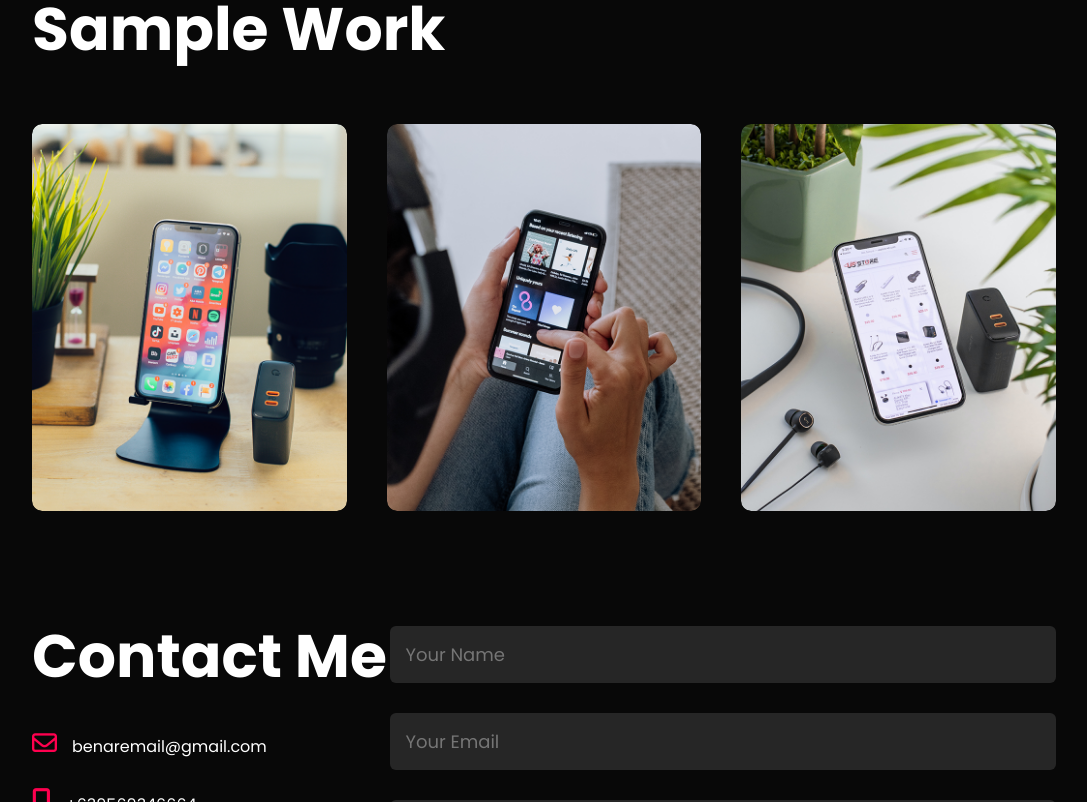
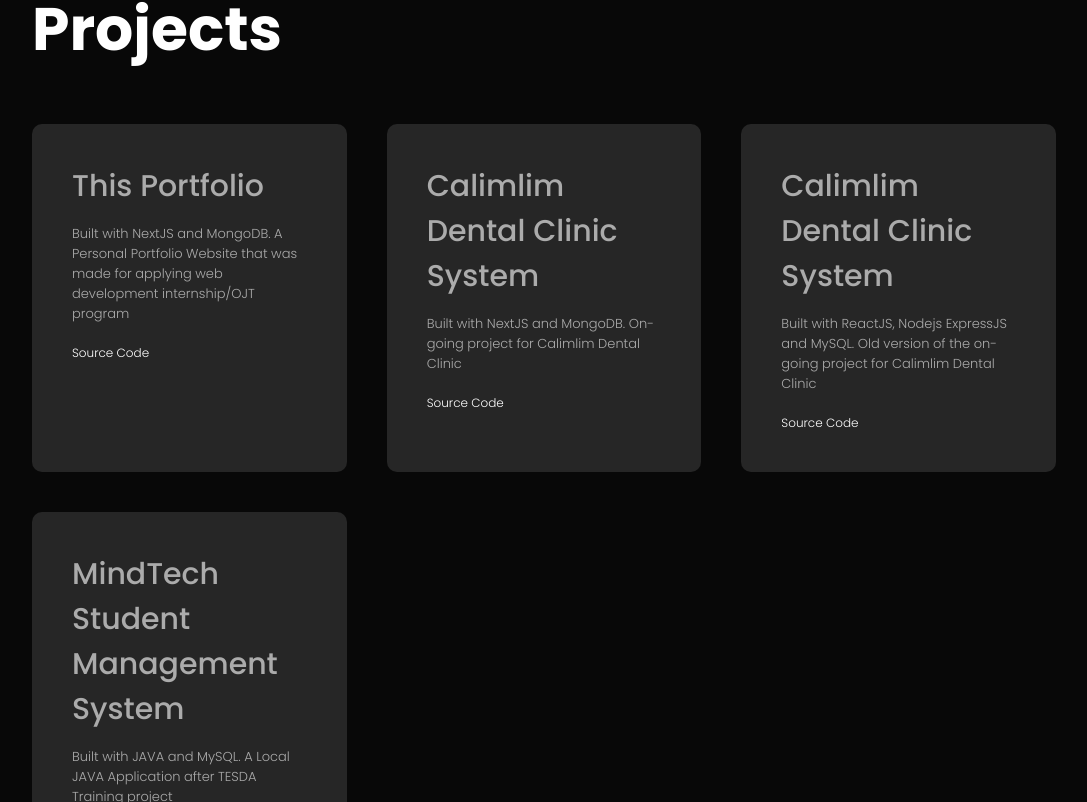
Before and after one commit to bisaisgithub/portfolio, a Next.js app: page / in a window 1280 px wide. Shown: the part 1478-2280 px from the top of the page, without its empty margins (96-1183 px from the left). Built offline with nearby package versions, Linux system fonts and the light colour scheme.

Commit message:
projects modification

```diff
--- a/components/header/Header.js
+++ b/components/header/Header.js
@@ -23,10 +23,10 @@
               <a href="#about">About</a>
             </li>
             <li>
-              <a href="#sample-work">Sample Works</a>
+              <a href="#sample-work">Projects</a>
             </li>
             <li>
-              <Link href="/sample-components" passHref><a>Sample Components</a></Link>
+              <Link href="/sample-components" passHref><a>Components</a></Link>
             </li>
             <li>
               <a href="#contact">Contact</a>
--- a/components/home/contact.js
+++ b/components/home/contact.js
@@ -1,6 +1,8 @@
 import axios from "axios";
 import { useState } from "react";
 import styles from "../../styles/Home.module.scss";
+import { FaGithubSquare } from 'react-icons/fa';
+
 
 const Contact = () => {
   const [message, setMessage] = useState({
@@ -10,6 +12,7 @@
   });
   const [messageSent, setMessageSent] = useState(false);
   const [submitting, setSubmitting] =useState('Submit');
+
   const handleSubmit = async (e) => {
     e.preventDefault();
     setSubmitting('Submitting');
@@ -18,7 +21,7 @@
       message
     );
     if (res.data._id) {
-      await setMessageSent(true);
+      setMessageSent(true);
       setTimeout( ()=>{
         setMessageSent(false);
         setMessage({name:'',email:'',message:''});
@@ -31,6 +34,7 @@
     }
     // console.log("res", res);
   };
+
   return (
     <div className={styles.contact} id="contact">
       <div className={styles.container}>
@@ -46,6 +50,10 @@
             <p>
               <i className="fa-solid fa-mobile-screen"></i>
               <a href="tel:+639569346664">+639569346664</a>{" "}
+            </p>
+            <p>
+              <i><FaGithubSquare/></i>
+              <a href="https://github.com/bisaisgithub" target='_blank' rel="noreferrer">GitHub Account</a>{" "}
             </p>
             {/* <div className={styles.socialIcons}>
               <a href="#"><i class="fa-brands fa-github"></i></a>
@@ -103,7 +111,7 @@
                   submitting
                 }
               </button>
-              {messageSent && <p>Your message has been sent</p>}
+              {messageSent  && <p>Your message has been sent</p> }
             </form>
           </div>
         </div>
--- /dev/null
+++ b/components/home/projects.js
@@ -0,0 +1,60 @@
+import styles from "../../styles/sample-components/Projects.module.scss";
+import { useState } from "react";
+
+const Projects = () => {
+  const [data, setData]=useState([
+    {
+      title: 'This Portfolio',
+      details: 'Built with NextJS and MongoDB. A Personal Portfolio Website that was made for applying web development internship/OJT program',
+      git: 'https://github.com/bisaisgithub/portfolio.git',
+      link:'',
+      linkText: ''
+    },
+    {
+      title: 'Calimlim Dental Clinic System',
+      details: 'Built with NextJS and MongoDB. On-going project for Calimlim Dental Clinic',
+      link: '',
+      git: 'https://github.com/bisaisgithub/dcs3.git',
+      linkText: ''
+    },
+    {
+      title: 'Calimlim Dental Clinic System',
+      details: 'Built with ReactJS, Nodejs ExpressJS and MySQL. Old version of the on-going project for Calimlim Dental Clinic',
+      link: '',
+      git: 'https://github.com/bisaisgithub/dcs.git',
+      linkText: ''
+    },
+    {
+      title: 'MindTech Student Management System',
+      details: 'Built with JAVA and MySQL. A Local JAVA Application after TESDA Training project',
+      link: '',
+      linkText: '',
+      git: 'https://github.com/bisaisgithub/msrms.git'
+    },
+  ]);
+
+  return (
+    <div className={styles.sampleCard} id='services'>
+      <div className={styles.container}>
+        <h2 className={styles.subTitle}>Projects</h2>
+        <div className={styles.servicesList}>
+          {
+            data && data.map((item, i)=>(
+              <div key={i}>
+                <h3>{item.title}</h3>
+                <p>{item.details}</p>
+                <span>
+                  <a href={item.git} target='_blank' rel="noreferrer">Source Code</a>
+                  <a href="#">{item.linkText}</a>
+                </span>
+
+              </div>
+            ))
+          }
+        </div>
+      </div>
+    </div>
+  );
+};
+
+export default Projects;
--- a/components/home/sampleWork.js
+++ /dev/null
@@ -1,43 +0,0 @@
-import styles from '../../styles/Home.module.scss';
-
-const SampleWork = () => {
-  return (
-    <div className={styles.portfolio} id='sample-work'>
-      <div className={styles.container}>
-        <h2 className={styles.subTitle}>Sample Work</h2>
-        <div className={styles.workList}>
-          <div className={styles.work}>
-            <img src="./images/work-1.png" alt="work-1" />
-            <div className={styles.layer}>
-              <h3>This Portfolio</h3>
-              <p>Developing using NextJS a (ReactJS framework with built in Node Express API) and MongoDB. Contains information about me and my sample works and components.
-              </p>
-              {/* <a href="#">link</a> */}
-            </div>
-          </div>
-          <div className={styles.work}>
-            <img src="./images/work-2.png" alt="work-2" />
-            <div className={styles.layer}>
-              <h3>Dental Clinic System</h3>
-              <p>Developing using NextJS a (ReactJS framework with built in Node Express API) and MongoDB. Consist of Patient Registration, User Management, Inventory Management, Reports.
-              </p>
-              {/* <a href="#">link</a> */}
-            </div>
-          </div>
-          <div className={styles.work}>
-            <img src="./images/work-3.png" alt="work-3" />
-            <div className={styles.layer}>
-              <h3>E-Commerce</h3>
-              <p>Developing using NextJS a (ReactJS framework with built in Node Express API) and MongoDB.
-                Redux is added for state management.
-              </p>
-              {/* <a href="#">link</a> */}
-            </div>
-          </div>
-        </div>
-      </div>
-    </div>
-   );
-}
-
-export default SampleWork;
--- a/pages/api/messages/index.js
+++ b/pages/api/messages/index.js
@@ -4,7 +4,11 @@
 
 export default async function handler(req, res) {
   await dbConnect();
-
+  if (req.method === 'GET') {
+    return res.json({message: 'api route test'})
+  }
+  if(req.method === 'POST'){
+    console.log('post')
     try {
       const message = await Messages.create(req.body);
       return res.status(200).json(message);
@@ -12,6 +16,6 @@
       console.log('catch messages error: ', error)
       return res.status(500).json({message: error})
     }
-
-  res.status(403).json({ name: 'John Doe' })
   }
+  res.status(403).json({ message: 'Forbidden Method' });
+}
--- a/pages/index.js
+++ b/pages/index.js
@@ -3,12 +3,12 @@
 import Header from '../components/header/Header'
 import About from '../components/home/about'
 import Contact from '../components/home/contact'
-import SampleWork from '../components/home/sampleWork'
 import styles from '../styles/Home.module.scss';
 import Script from 'next/script'
 import Footer from '../components/home/footer'
 import ToastPortfolioNotification from '../components/notification/ToastPorfolioNotification'
 import { useEffect, useState } from 'react'
+import Projects from '../components/home/projects'
 
 export default function Home() {
   const [showToastPortfolioNotification, setShowToastPortfolioNotification] = useState(true);
@@ -29,12 +29,12 @@
       </Head>
       <Header/>
       <About />
-      <SampleWork />
+      <Projects />
       <Contact />
       <Footer />
-      {
+      {/* {
         showToastPortfolioNotification && <ToastPortfolioNotification />
-      }
+      } */}
       <Script src="https://kit.fontawesome.com/677d54bf0c.js" crossorigin="anonymous" />
     </div>
   )
--- a/styles/sample-components/SampleCard.module.scss
+++ b/styles/sample-components/Projects.module.scss
@@ -15,6 +15,8 @@
       margin-top: 50px;
       div{
         background: var(--gray2);
+        width: 100%;
+        display: block;
         padding: 40px;
         font-size: 13px;
         font-weight: 300;
@@ -44,6 +46,10 @@
           margin-top: 20px;
           display: inline-block;
         }
+        span{
+          display: flex;
+          justify-content: space-between;
+        }
         &:hover{
           background-color: var(--red);
           transform: translateY(-10px);
--- a/styles/sample-components/SampleToastNotification.module.scss
+++ b/styles/sample-components/SampleToastNotification.module.scss
@@ -9,7 +9,7 @@
     }
     .toastList{
       display: grid;
-      grid-template-columns: repeat(auto-fit, minmax(100px, 1fr));
+      grid-template-columns: repeat(auto-fit, minmax(150px, 1fr));
       grid-gap: 40px;
       margin-top: 50px;
     }
```
Also changed, not shown: components/sample-components/sampleCard.js (+46 -22 lines), public/images/portfolio.PNG (added), 1 other file (tests, documents, lock files or other folders). Lines whose indentation alone changed are shown as unchanged.
